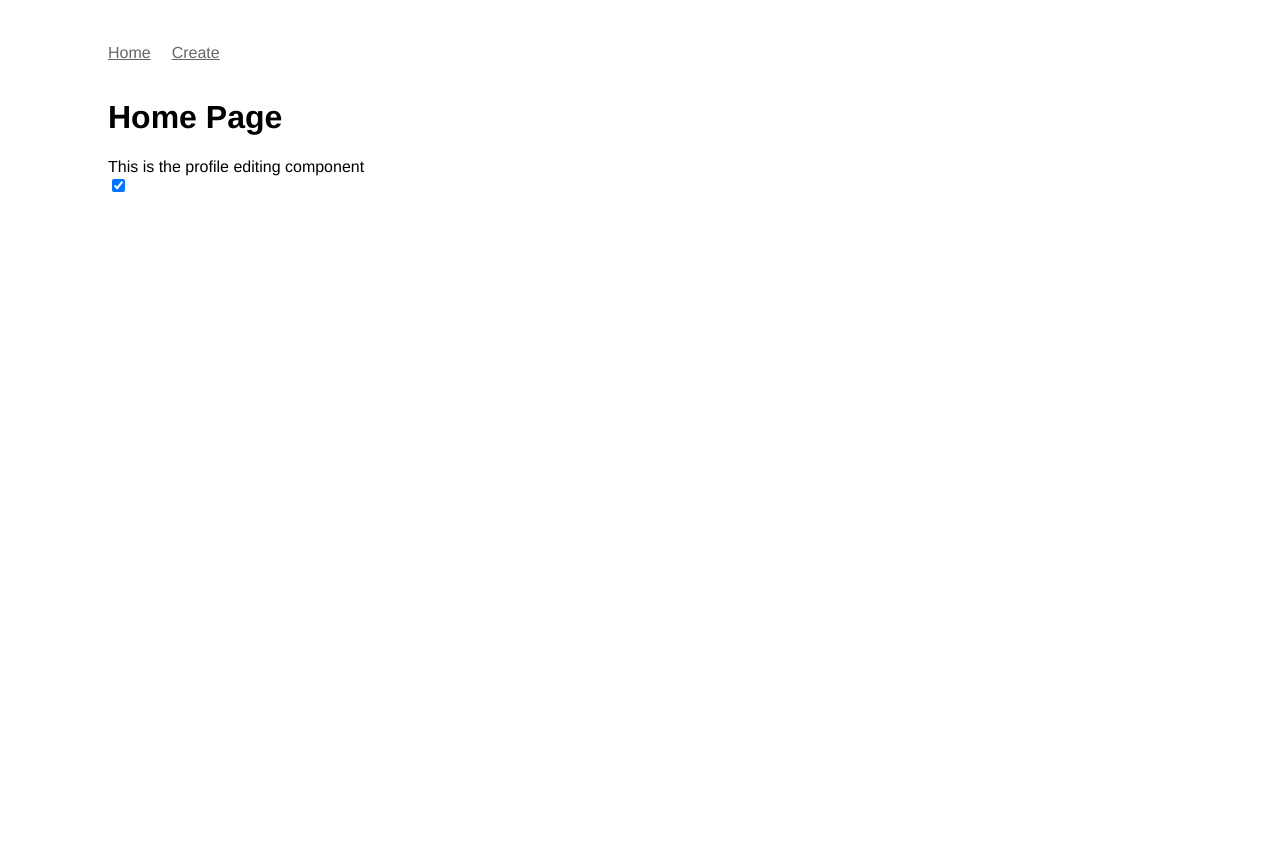
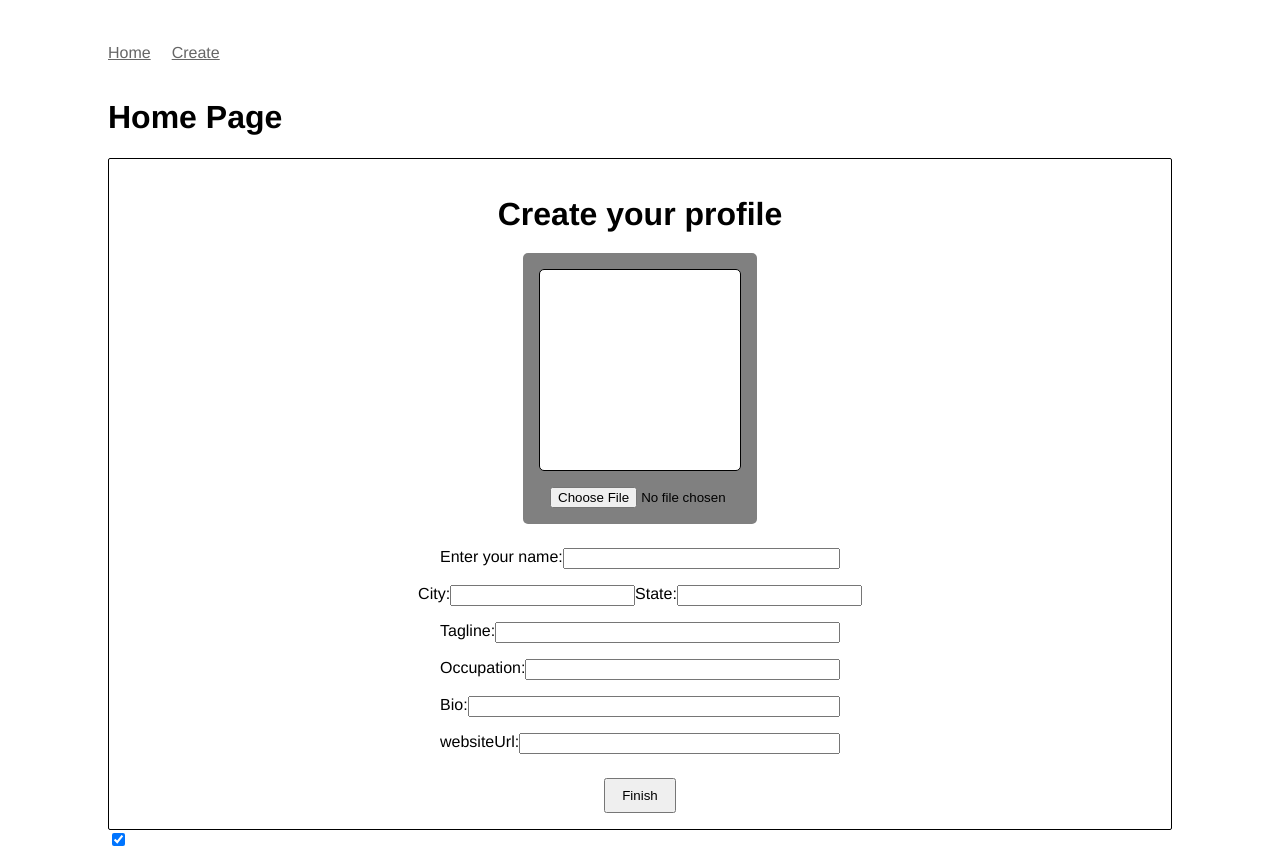
Before and after one commit to dansteren/creative-project-3, a Vue app: page / in a window 1280 px wide. Before the commit the page ends 800 px from the top, so only its background shows below. Built offline with nearby package versions, Linux system fonts and the light colour scheme.

Commit message:
Add EditingProfile component

```diff
--- a/src/components/EditingProfile.vue
+++ b/src/components/EditingProfile.vue
@@ -1,14 +1,147 @@
 <template>
-  <div>
-    This is the profile editing component
+  <div class="component-container">
+    <h1>Create your profile</h1>
+    <div v-if="!imageUrl" class="image-area">
+      <div class="profile-image"></div>
+      <input type="file" class="image-upload image-button" name="image-upload" accept=".jpg, .jpeg, .png" @change="updatePreview">
+    </div>
+    <div v-else class="image-area">
+      <img class="profile-image" :src="imageUrl" />
+      <button @click="removeImage" class="image-button">Remove image</button>
+    </div>
+    <div class="form-row">
+      <label for="name">Enter your name:</label>
+      <input type="text" v-model="name" name="name"/>
+    </div>
+    <div class="form-row">
+      <label for="city">City:</label>
+      <input type="text" v-model="city" name="city"/>
+      <label for="state">State:</label>
+      <input type="text" v-model="state" name="state"/>
+    </div>
+    <div class="form-row">
+      <label for="tagline">Tagline:</label>
+      <input type="text" v-model="tagline" name="tagline"/>
+    </div>
+    <div class="form-row">
+      <label for="occupation">Occupation:</label>
+      <input type="text" v-model="occupation" name="occupation"/>
+    </div>
+    <div class="form-row">
+      <label for="bio">Bio:</label>
+      <input type="text" v-model="bio" name="bio"/>
+    </div>
+    <div class="form-row">
+      <label for="websiteUrl">websiteUrl:</label>
+      <input type="text" v-model="websiteUrl" name="websiteUrl"/>
+    </div>
+    <button class="submit-button" @click="updateUser">Finish</button>
   </div>
 </template>
 
 <script>
 export default {
-  name: 'EditingProfile'
+  name: 'EditingProfile',
+  props: ['person'],
+  data() {
+    if (!this.person) {
+      return {
+        imageUrl: '',
+        name: '',
+        city: '',
+        state: '',
+        tagline: '',
+        occupation: '',
+        bio: '',
+        websiteUrl: ''
+      };
+    }
+    return { ...this.person };
+  },
+  methods: {
+    updateUser() {
+      this.$emit('finish', {
+        name: this.name,
+        imageUrl: this.imageUrl,
+        city: this.city,
+        state: this.state,
+        tagline: this.tagline,
+        occupation: this.occupation,
+        bio: this.bio,
+        websiteUrl: this.websiteUrl
+      });
+    },
+    updatePreview(e) {
+      let files = e.target.files || e.dataTransfer.files;
+      if (!files.length) {
+        return;
+      }
+      this.createImage(files[0]);
+    },
+    createImage(file) {
+      let reader = new FileReader();
+      let vm = this;
+
+      reader.onload = e => {
+        vm.imageUrl = e.target.result;
+      };
+      reader.readAsDataURL(file);
+    },
+    removeImage: function(e) {
+      this.imageUrl = '';
+    }
+  }
 };
 </script>
 
 <style scoped>
+.component-container {
+  border: 1px solid black;
+  border-radius: 2px;
+  padding: 16px;
+  display: flex;
+  flex-direction: column;
+  justify-content: center;
+  align-items: center;
+}
+.image-area {
+  background-color: brown;
+  display: flex;
+  flex-direction: column;
+  justify-content: center;
+  align-items: center;
+  background-color: grey;
+  padding: 16px;
+  border-radius: 5px;
+  margin: 16px;
+}
+.image-upload {
+  width: 180px;
+}
+.image-button {
+  margin-top: 16px;
+}
+.profile-image {
+  height: 200px;
+  width: 200px;
+  background-color: white;
+  border: 1px solid black;
+  border-radius: 5px;
+}
+.form-row {
+  min-width: 400px;
+  margin: 8px;
+  display: flex;
+}
+.submit-button {
+  align-self: center;
+  margin-top: 16px;
+  padding: 8px 16px;
+}
+input[type='text'] {
+  flex: 1;
+}
+h1 {
+  margin-bottom: 4px;
+}
 </style>
```
